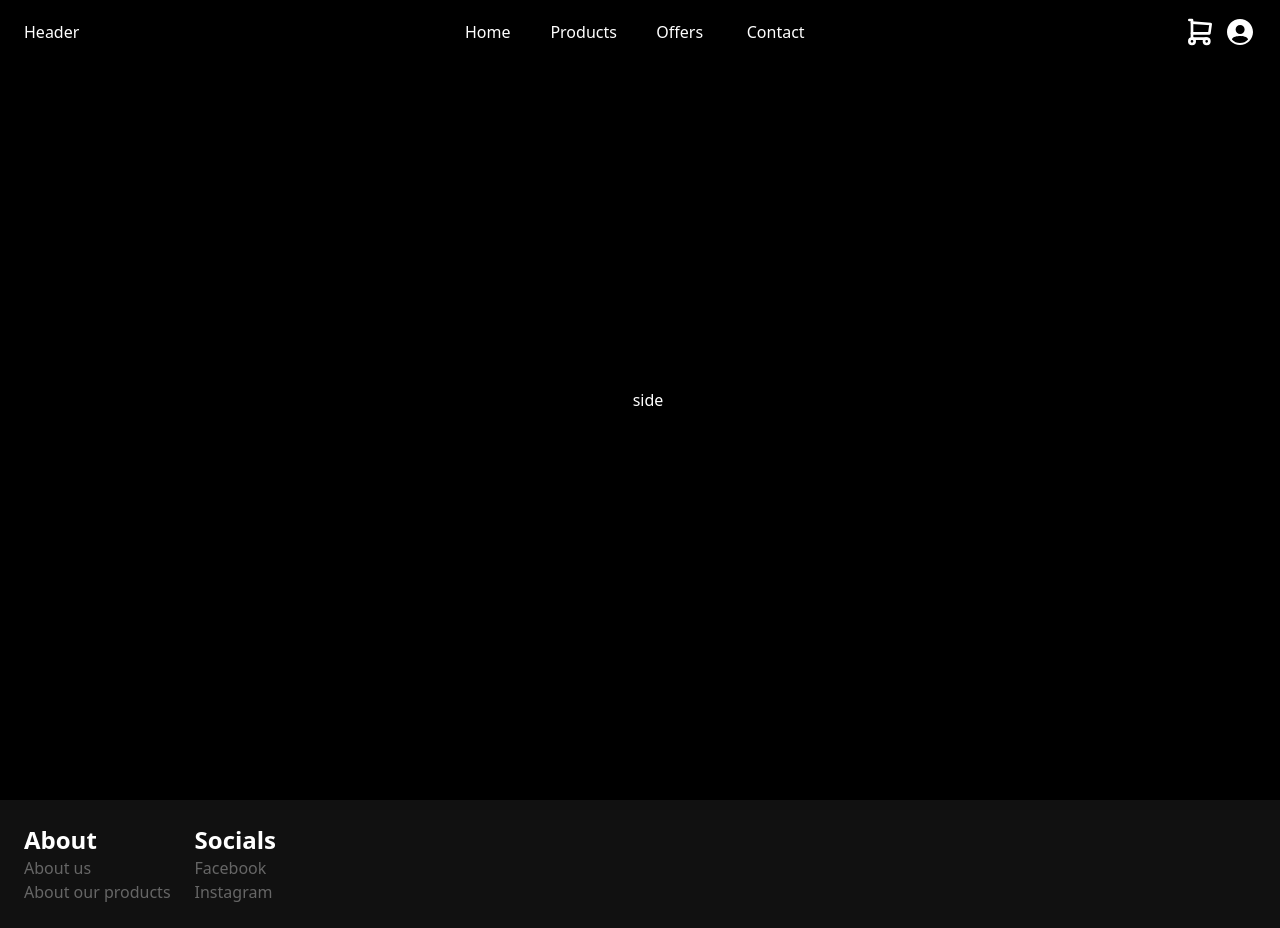
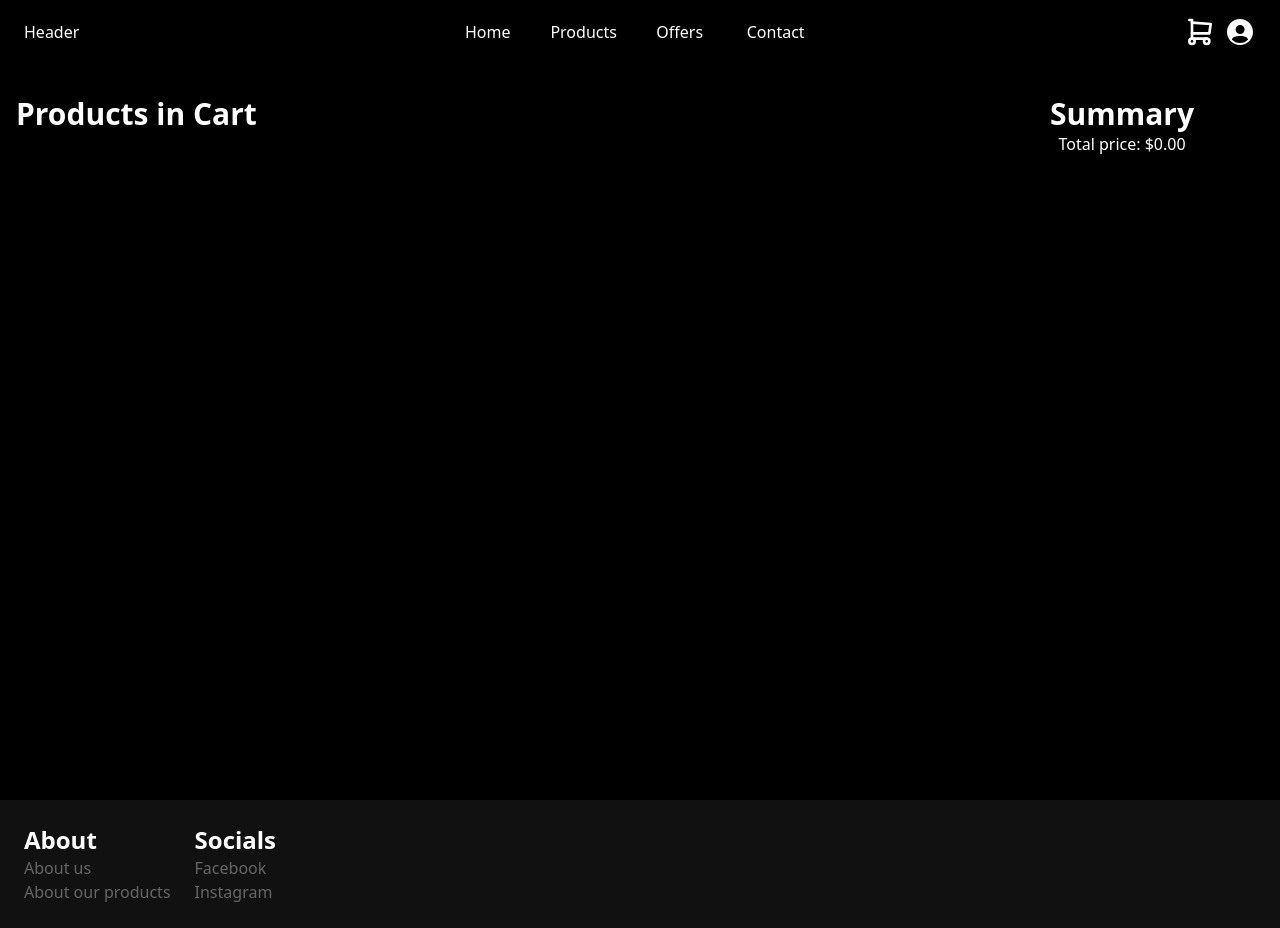
Before and after one commit to Salva734/ecommerce, a React (Vite) app: page /cart in a window 1280 px wide. Built offline with nearby package versions, Linux system fonts and the light colour scheme.

Commit message:
Cart now works yippieeeeeeee :)

```diff
--- a/src/components/Cart/Cart.jsx
+++ b/src/components/Cart/Cart.jsx
@@ -1,18 +1,15 @@
-import {useContext, useEffect} from 'react'
-import CartContext from '../../contexts/CartContext'
+import CartProducts from './CartProducts'
+import CartSummary from './CartSummary'
 
 function Cart() {
-    const {cart} = useContext(CartContext)
+  return (
+    <div className='bg-black text-white flex h-dvh -mt-16 gap-4 justify-center'>
+      {/*left part, product overview */}
+      <CartProducts />
 
-    useEffect
-  return (
-
-      <div className='bg-black text-white flex items-center justify-center h-dvh -mt-16 gap-4'>
-        <div>{cart}</div>
-
-        <div>side</div>
-      </div>
-
+      {/*Right part, total price and summary*/}
+      <CartSummary />
+    </div>
   )
 }
 
--- /dev/null
+++ b/src/components/Cart/CartProducts.jsx
@@ -0,0 +1,42 @@
+import { FaMinus } from 'react-icons/fa'
+import { FaPlus } from 'react-icons/fa'
+import CartContext from '../../contexts/CartContext'
+import { useContext } from 'react'
+
+function CartProducts() {
+    const { increaseQty, decreaseQty, viewItems } = useContext(CartContext)
+  return (
+    <div className='mt-24 mb-8 w-3/4 pl-4 flex flex-col gap-2'>
+        <h3 className='text-3xl font-bold'>Products in Cart</h3>
+        <ul className='max-h-full h-full overflow-y-auto'>
+          {viewItems.map((p) => (
+            <li
+              key={p.id}
+              className='flex justify-between items-center gap-4 p-2 max-h-1/4 odd:bg-[#111111] even:bg-[#333333] '
+            >
+              <img className='size-32' src={p.img} alt={p.name} />
+              <h3>{p.name}</h3>
+              <span>${p.price}</span>
+              <div className='flex gap-4'>
+                <button
+                  onClick={() => decreaseQty(p.id)}
+                  className='cursor-pointer'
+                >
+                  <FaMinus />
+                </button>
+                <span>{p.quantity}</span>
+                <button
+                  onClick={() => increaseQty(p.id)}
+                  className='cursor-pointer'
+                >
+                  <FaPlus />
+                </button>
+              </div>
+            </li>
+          ))}
+        </ul>
+      </div>
+  )
+}
+
+export default CartProducts
--- /dev/null
+++ b/src/components/Cart/CartSummary.jsx
@@ -0,0 +1,25 @@
+import {useContext} from 'react'
+import CartContext from '../../contexts/CartContext'
+
+function CartSummary() {
+ const {total, pTotal, viewItems} = useContext(CartContext)
+
+  return (
+    <div className='mt-24 w-1/4 text-center'>
+        <h3 className='text-3xl font-bold'>Summary</h3>
+        <div>
+          <ul>
+            {viewItems.map((p) => (
+              <li key={p.id}>
+                ${p.price} x {p.quantity} = ${pTotal(p).toFixed(2)}
+              </li>
+            ))}
+          </ul>
+          <span>Total price: ${total.toFixed(2)}</span>
+        </div>
+      </div>
+
+  )
+}
+
+export default CartSummary
--- a/src/components/ProductView/ProductView.jsx
+++ b/src/components/ProductView/ProductView.jsx
@@ -1,12 +1,14 @@
 import { useParams } from 'react-router-dom'
-import { useState, useEffect } from 'react'
+import { useState, useEffect, useContext } from 'react'
 import { FaStar } from 'react-icons/fa'
 import Button from '../Shared/Button'
 import ProductCard from '../Shared/ProductCard'
+import CartContext from '../../contexts/CartContext'
 
 function ProductView() {
   const { id } = useParams()
   const [product, setProduct] = useState([])
+  const {setCartItems} = useContext(CartContext)
 
   useEffect(() => {
     fetch(`http://localhost:3000/${id}`)
@@ -50,7 +52,7 @@ function ProductView() {
           {/*Bottom section */}
           <div className='flex flex-col items-center gap-4 pb-14'>
             <h3 className='text-3xl'>${product.price}</h3>
-            <Button title='Add to cart' w='w-full' />
+            <Button title='Add to cart' w='w-full' handler={()=> setCartItems(product.id)}/>
           </div>
         </div>
       </div>
--- a/src/components/Shared/Button.jsx
+++ b/src/components/Shared/Button.jsx
@@ -1,7 +1,7 @@
 function Button({ title, w, handler }) {
   return (
     <button
-      onClick={() => handler}
+      onClick={handler}
     className={`${w} bg-indigo-500 text-white p-3 rounded-md cursor-pointer shadow-lg shadow-indigo-500/50 hover:bg-blue-500 hover:shadow-blue-500/50 transition-colors'>`}
     >
       {title}
--- a/src/contexts/CartContext.jsx
+++ b/src/contexts/CartContext.jsx
@@ -1,16 +1,76 @@
-import {createContext, useState} from 'react'
+import { createContext, useState, useEffect, useMemo } from 'react'
 
 const CartContext = createContext()
 
 export function CartContextProvider(props) {
-const [cart, setCart] = useState([])
+  const [cart, setCart] = useState()
+  const [viewItems, setViewItems] = useState([])
 
-function setCartItems(id){
-  setCart((prev) => [...prev, id])
-}
+  useEffect(() => {
+    if (!cart || cart.length === 0) {
+      setViewItems([])
+      return
+    }
+    const ids = cart.map((p) => p.id).join(',')
+    const url = new URL('http://localhost:3000/')
+    url.searchParams.append('id', ids)
+
+    fetch(url)
+      .then((res) => res.json())
+      .then((data) => {
+        const combined = data.map((p) => ({
+          ...p,
+          quantity: cart.find((c) => c.id === p.id).quantity,
+        }))
+        setViewItems(combined)
+      })
+  }, [cart])
+
+  const total = useMemo(
+    () => viewItems.reduce((acc, p) => acc + p.price * p.quantity, 0),
+    [viewItems]
+  )
+
+  const pTotal = (p) => {
+    return p.price * p.quantity
+  }
+
+  function setCartItems(id) {
+    let newCart = cart
+    if (newCart) {
+      const index = newCart.findIndex((p) => p.id === id)
+      if (index !== -1) {
+        newCart[index].quantity += 1
+      } else {
+        newCart = [...newCart, { id: id, quantity: 1 }]
+      }
+    } else {
+      newCart = [{ id: id, quantity: 1 }]
+    }
+
+    setCart(newCart)
+  }
+
+  function increaseQty(id) {
+    setCart((prev) => {
+      return prev.map((p) =>
+        p.id === id ? { ...p, quantity: p.quantity + 1 } : p
+      )
+    })
+  }
+
+  function decreaseQty(id) {
+    setCart((prev) => {
+      return prev
+        .map((p) => (p.id === id ? { ...p, quantity: p.quantity - 1 } : p))
+        .filter((p) => p.quantity > 0)
+    })
+  }
 
   return (
-    <CartContext.Provider value = {{cart, setCart, setCartItems}}>
+    <CartContext.Provider
+      value={{ cart, setCartItems, increaseQty, decreaseQty, viewItems, total, pTotal }}
+    >
       {props.children}
     </CartContext.Provider>
   )
```
Also changed, not shown: src/App.css (+9 -0 lines).
